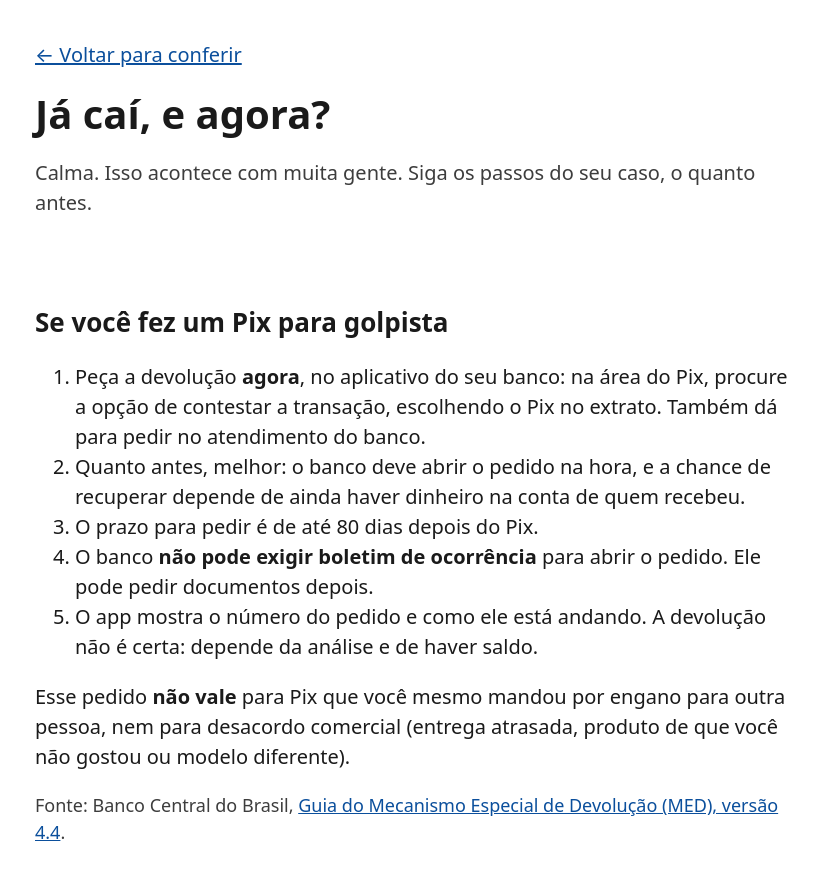
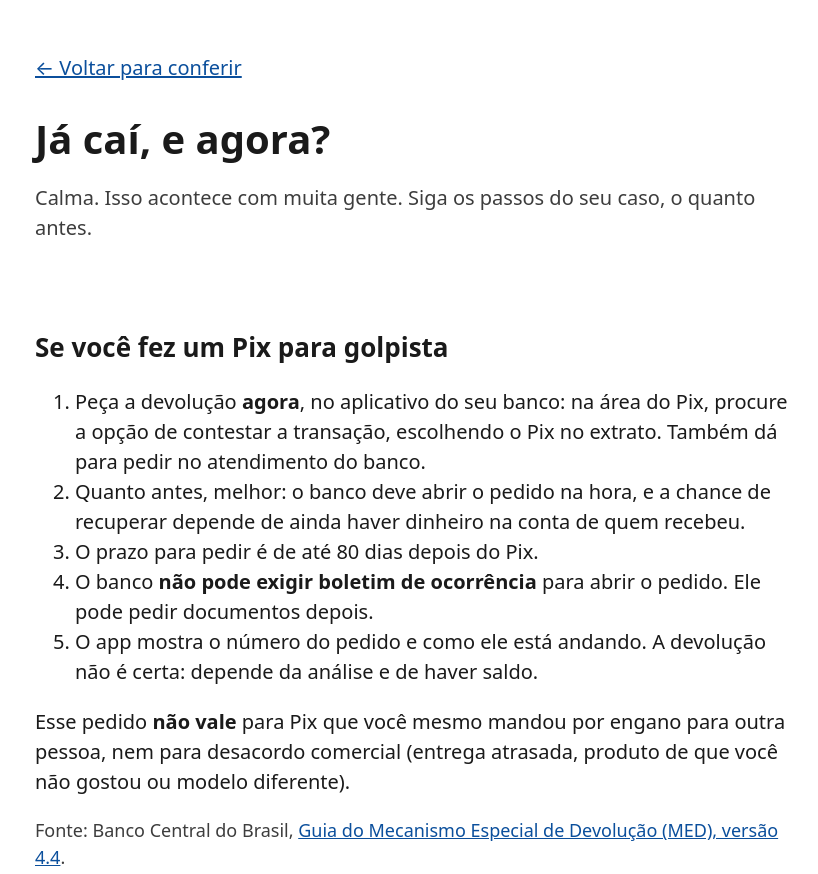
Before and after one commit to JoseTorquato/ehgolpemesmo, a website: page ja-cai.html in a window 1280 px wide. Shown: the top 874 px of the page, without its empty margins (225-1043 px from the left). Drawn offline with Linux system fonts and the light colour scheme.

Commit message:
Menores: botão Voltar de 55px, nome no resultado, favicon local, README
README diz que file:// não roda a conferência (módulos bloqueados no
Chrome/Edge) e que o site não abre offline depois de fechado (sem service
worker, pendente).

Co-authored-by: OpenBot <335604065+openbotgit[bot]@users.noreply.github.com>

```diff
--- a/css/estilo.css
+++ b/css/estilo.css
@@ -166,6 +166,13 @@ a {
   outline-offset: 3px;
 }
 
+.voltar a {
+  display: inline-flex;
+  align-items: center;
+  min-height: 2.75rem; /* 55px: alvo fácil para o dedo */
+  padding: 0.25rem 0;
+}
+
 .pular {
   position: absolute;
   left: -100vw;
--- a/ja-cai.html
+++ b/ja-cai.html
@@ -6,6 +6,7 @@
   <meta http-equiv="Content-Security-Policy" content="default-src 'none'; script-src 'self'; style-src 'self'; img-src 'self'; connect-src 'none'; form-action 'none'; base-uri 'none'">
   <meta name="referrer" content="no-referrer">
   <title>Já caí, e agora? — É golpe?</title>
+  <link rel="icon" href="favicon.svg" type="image/svg+xml">
   <link rel="stylesheet" href="css/estilo.css">
 </head>
 <body>
```
Also changed, not shown: index.html (+2 -1 lines), tests/acessibilidade.test.mjs (+11 -0 lines), README.md, favicon.svg (added).
